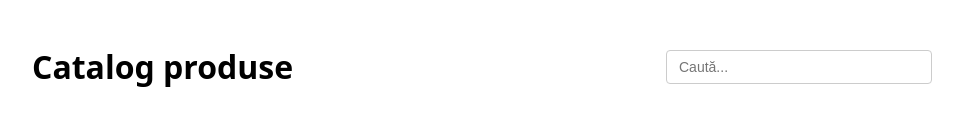
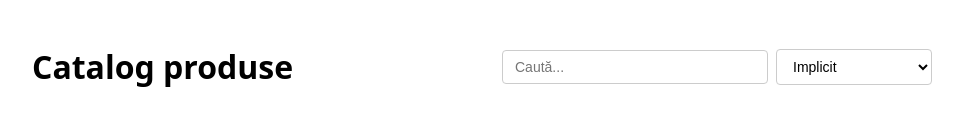
Before and after one commit to alin1k/PWeb-Laborator-Frontend, a React (Vite) app: page / in a window 1280 px wide. Shown: the top 132 px of the page, without its empty margins (158-1121 px from the left). Built offline with nearby package versions, Linux system fonts and the light colour scheme.

Commit message:
[LAB10-EX2] Add: sort filter

```diff
--- a/src/App.css
+++ b/src/App.css
@@ -12,12 +12,26 @@ header {
   margin-bottom: 24px;
 }
 
+.controls {
+  display: flex;
+  gap: 8px;
+  align-items: center;
+}
+
 .search {
   padding: 8px 12px;
   border: 1px solid #ccc;
   border-radius: 4px;
   font-size: 14px;
   width: 240px;
+}
+
+.sort {
+  padding: 8px 12px;
+  border: 1px solid #ccc;
+  border-radius: 4px;
+  font-size: 14px;
+  background: white;
 }
 
 main {
--- a/src/App.jsx
+++ b/src/App.jsx
@@ -13,28 +13,50 @@ function App() {
   const [produse] = useState(PRODUSE_INITIALE);
   const [selectat, setSelectat] = useState(null);
   const [filtru, setFiltru] = useState("");
+  const [sortBy, setSortBy] = useState("implicit");
 
   const produseFiltrate = produse.filter((p) =>
     p.name.toLowerCase().includes(filtru.toLowerCase())
   );
 
+  const produseAfisate = (() => {
+    if (sortBy === "asc") {
+      return [...produseFiltrate].sort((a, b) => a.price - b.price);
+    }
+    if (sortBy === "desc") {
+      return [...produseFiltrate].sort((a, b) => b.price - a.price);
+    }
+    return produseFiltrate;
+  })();
+
   return (
     <div className="app">
       <header>
         <h1>Catalog produse</h1>
+        <div className="controls">
           <input
             className="search"
             placeholder="Caută..."
             value={filtru}
             onChange={(e) => setFiltru(e.target.value)}
           />
+          <select
+            className="sort"
+            value={sortBy}
+            onChange={(e) => setSortBy(e.target.value)}
+          >
+            <option value="implicit">Implicit</option>
+            <option value="asc">Preț crescător</option>
+            <option value="desc">Preț descrescător</option>
+          </select>
+        </div>
       </header>
       <main>
         <section className="product-list">
-          {produseFiltrate.length === 0 ? (
+          {produseAfisate.length === 0 ? (
             <p className="empty">Niciun produs găsit.</p>
           ) : (
-            produseFiltrate.map((p) => (
+            produseAfisate.map((p) => (
               <ProductCard key={p.id} product={p} onSelect={setSelectat} />
             ))
           )}
```
Lines whose indentation alone changed are shown as unchanged.
